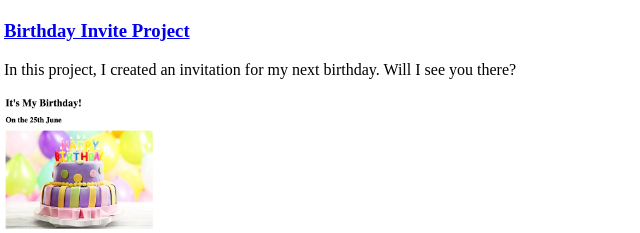
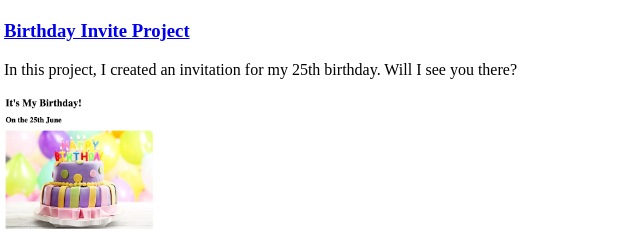
Before and after one commit to mariaaddlp/html-portfolio, a plain HTML site: page index.html in a window 1280 px wide. Shown: the part 425-658 px from the top of the page, 4-644 px from the left. Drawn offline with Linux system fonts and the light colour scheme.

Commit message:
index.html

```diff
--- a/index.html
+++ b/index.html
@@ -17,7 +17,7 @@
         <img src="./assets/images/movie-ranking.png" height="200" alt="Movie ranking project preview" />
 
         <h3><a href="./public/birthday-invite.html">Birthday Invite Project</a></h3>
-        <p>In this project, I created an invitation for my next birthday. Will I see you there?</p>
+        <p>In this project, I created an invitation for my 25th birthday. Will I see you there?</p>
         <img src="./assets/images/birthday-invite.png" height="200" alt="Birthday invite project preview" />
     <hr />
 
```
